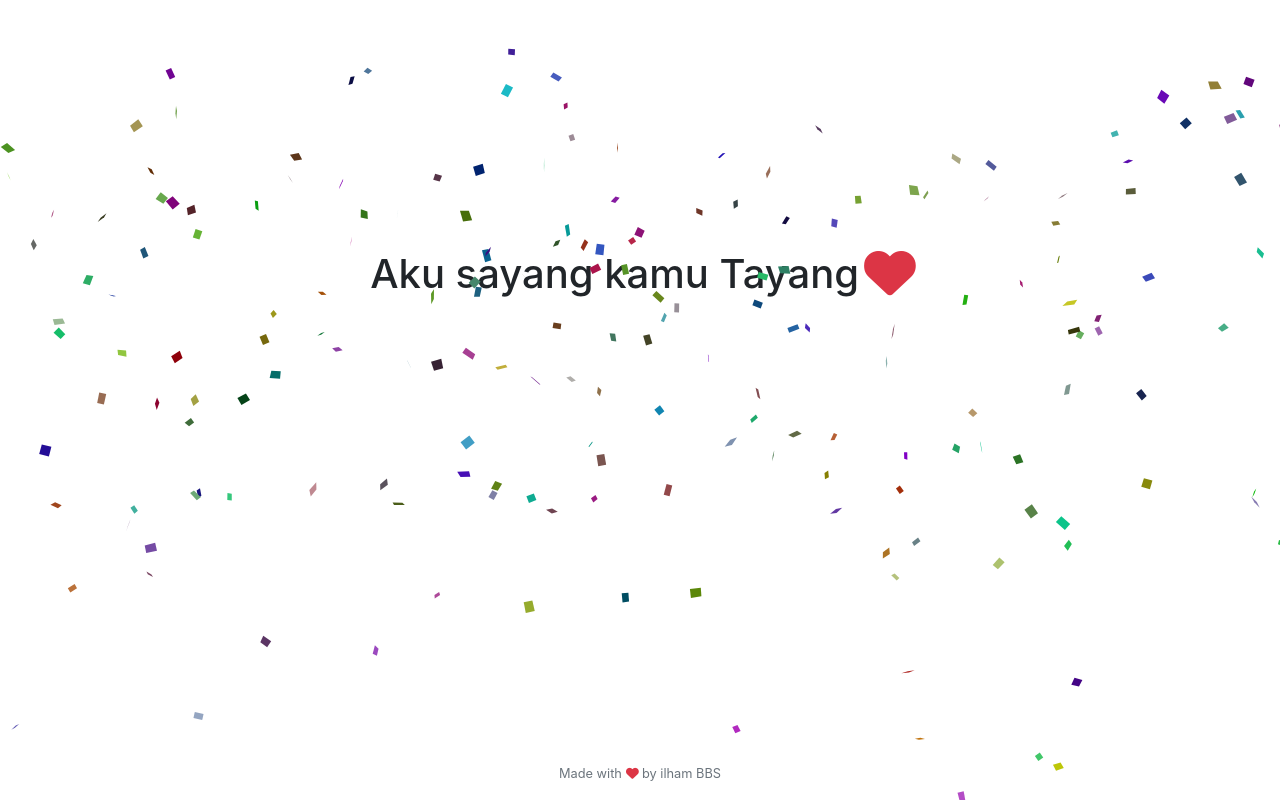
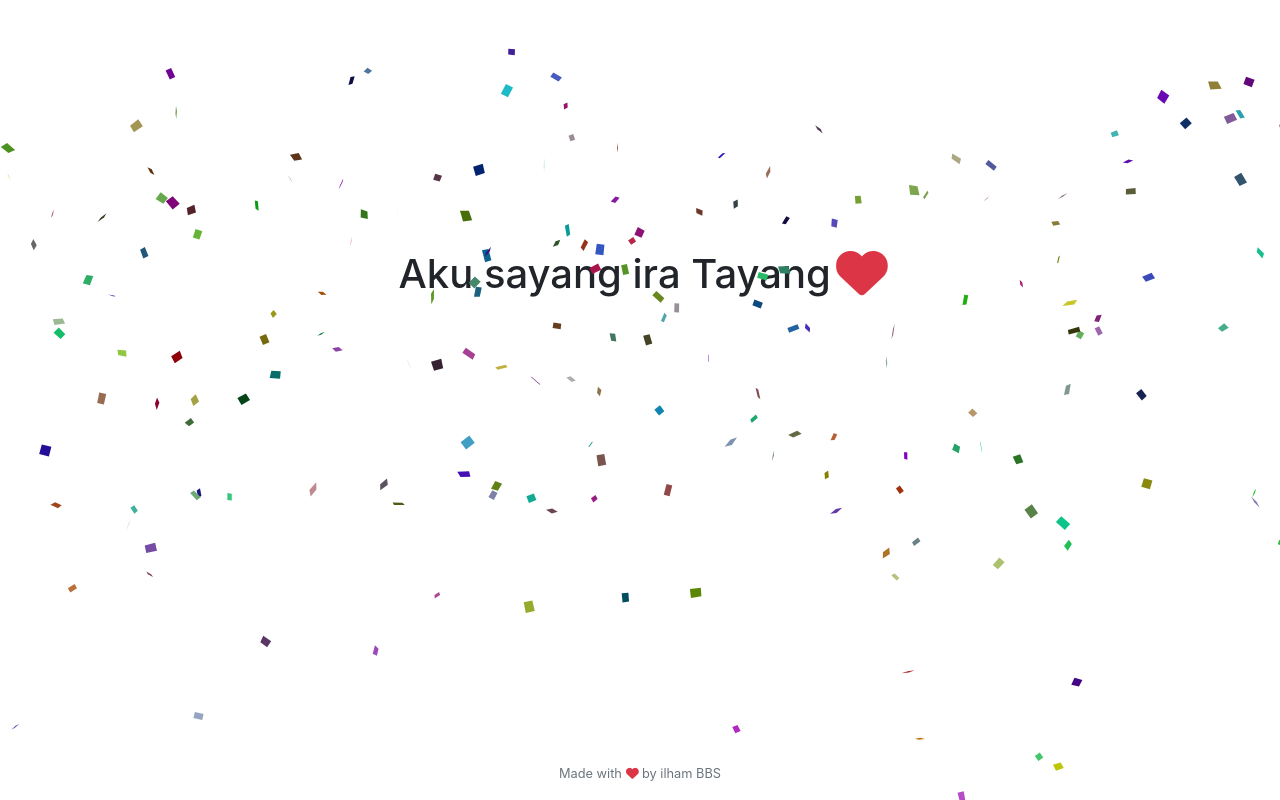
Before and after one commit to ilham271020/ucapan, a plain HTML site: page index.html in a window 1280 px wide. Both pictures are taken after a click on the icon 631 px from the left and 774 px from the top of the page. Drawn offline with nearby package versions, Linux system fonts and the light colour scheme; some packages are replaced by stand-ins of ours; a script that the page names is missing.

Commit message:
Update index.html

```diff
--- a/index.html
+++ b/index.html
@@ -17,7 +17,7 @@
       margin-top: 250px;
     }
   </style>
-  <title>Untuk Kamu sayang</title>
+  <title>Untuk Kamu ira sayang</title>
 
 </head>
 
@@ -26,7 +26,7 @@
   <div class="row">
     <div class="col-lg text-center kotak">
       <button type="button" class="btn btn-lg btn-primary tombol py-4 px-5 shadow">Click Here!</button>
-      <h1 id="teks" class="d-none animate__animated animate__pulse">Aku sayang kamu Tayang <i class="fas fa-heart text-danger animate__animated animate__heartBeat animate__repeat-3"></i></h1>
+      <h1 id="teks" class="d-none animate__animated animate__pulse">Aku sayang ira Tayang <i class="fas fa-heart text-danger animate__animated animate__heartBeat animate__repeat-3"></i></h1>
     </div>
   </div>
 
```
